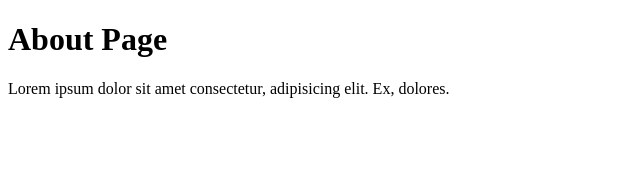
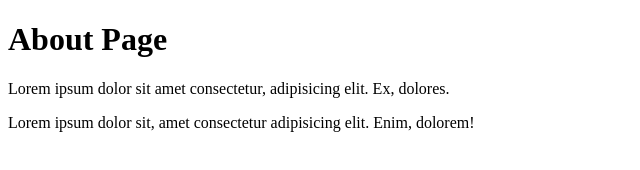
Before and after one commit to SuptoHossein/test, a plain HTML site: page contact.html in a window 1280 px wide. Shown: the whole page, without its empty margins (0-640 px from the left). Drawn offline with Linux system fonts and the light colour scheme.

Commit message:
update on contact page line no. 14

```diff
--- a/contact.html
+++ b/contact.html
@@ -11,7 +11,7 @@
     <p>Lorem ipsum dolor sit amet consectetur, adipisicing elit. Ex, dolores.</p>
 
     <div class="alert">
-
+        <p>Lorem ipsum dolor sit, amet consectetur adipisicing elit. Enim, dolorem!</p>
     </div>
 </body>
 </html>
```
